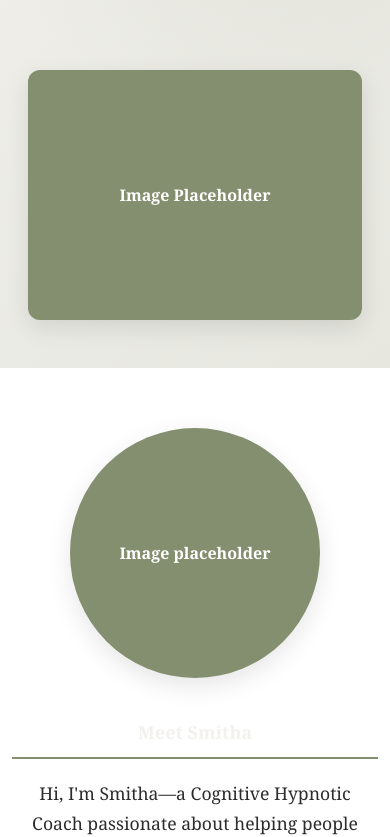
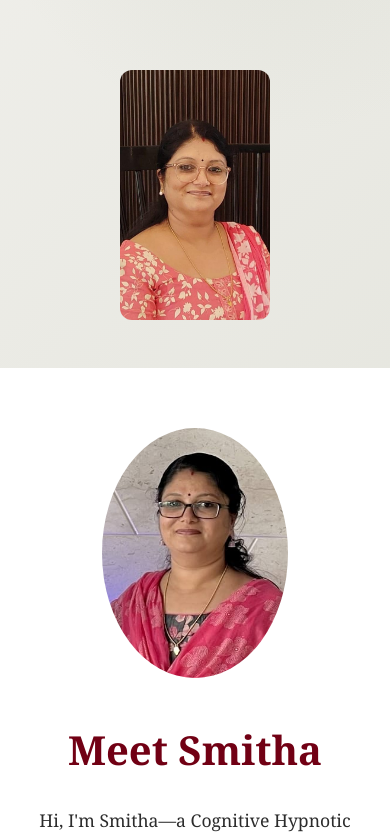
Before and after one commit to vaisakp777/AspireMinds, a React (Vite) app: page /about in a window 390 px wide. Shown: the part 435-1272 px from the top of the page. Built offline with nearby package versions, Linux system fonts and the light colour scheme; no server answers.

Commit message:
added pictures

```diff
--- a/src/pages/About.css
+++ b/src/pages/About.css
@@ -99,18 +99,17 @@
 }
 
 .image-placeholder {
-  width: 100%;
-  max-width: 400px;
-  height: 300px;
-  background-color: var(--secondary-color);
+
+  height: 500px;
+
   border-radius: 12px;
   display: flex;
   align-items: center;
   justify-content: center;
-  color: var(--white);
+
   font-weight: 600;
   text-align: center;
-  box-shadow: 0 8px 25px var(--shadow);
+
 }
 
 /* Meet Smitha Section */
@@ -127,13 +126,13 @@
 }
 
 .profile-image {
-  width: 300px;
+
   height: 300px;
   border-radius: 50%;
   margin: 0 auto;
 }
 
-.section-title {
+.section-title-meet {
   font-size: 2.5rem;
   color: var(--accent-color);
   margin-bottom: 1.5rem;
@@ -323,6 +322,9 @@
   .cta-title {
     font-size: 1.8rem;
   }
+  .profile-image{
+    height: 500px;
+  }
 }
 
 /* Mobile Styles */
@@ -357,7 +359,7 @@
   }
 
   .profile-image {
-    width: 250px;
+
     height: 250px;
   }
 
@@ -400,7 +402,7 @@
   }
 
   .profile-image {
-    width: 200px;
+
     height: 200px;
   }
 }
--- a/src/pages/About.jsx
+++ b/src/pages/About.jsx
@@ -4,6 +4,7 @@ import { useNavigate } from "react-router-dom";
 import { useEffect } from 'react';
 const About = () => {
   const navigate=useNavigate();
+  const imageUrl = import.meta.env.VITE_IMAGE_URL ;
     useEffect(() => {
       document.documentElement.scrollTop = 0; // instant jump
     }, []);
@@ -25,7 +26,7 @@ const About = () => {
             </div>
             <div className="hero-image">
               <div className="image-placeholder">
-                <span> Image Placeholder</span>
+                <img src="../../images/photo2.jpg" alt="image of coach" className='image-placeholder' />
               </div>
             </div>
           </div>
@@ -38,11 +39,11 @@ const About = () => {
           <div className="meet-content">
             <div className="meet-image">
               <div className="image-placeholder profile-image">
-                <span>Image placeholder</span>
+                <img src="../../images/photo1.jpg" alt="image of coach" className='image-placeholder profile-image' />
               </div>
             </div>
             <div className="meet-text">
-              <h2 className="section-title">Meet Smitha</h2>
+              <h2 className="section-title-meet">Meet Smitha</h2>
               <p className="intro-text">
                 Hi, I'm Smitha—a Cognitive Hypnotic Coach passionate about helping people
                 create inner alignment and lasting change. I specialize in working with women
```
